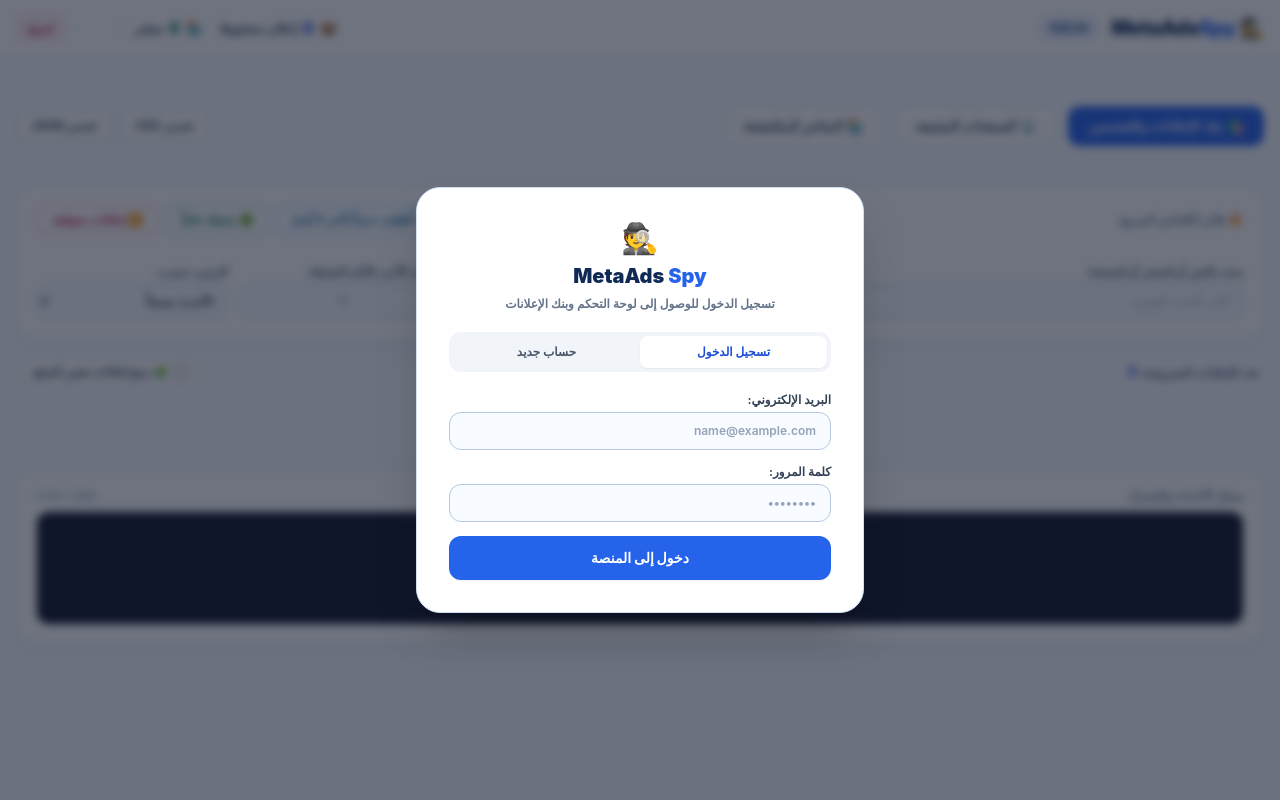
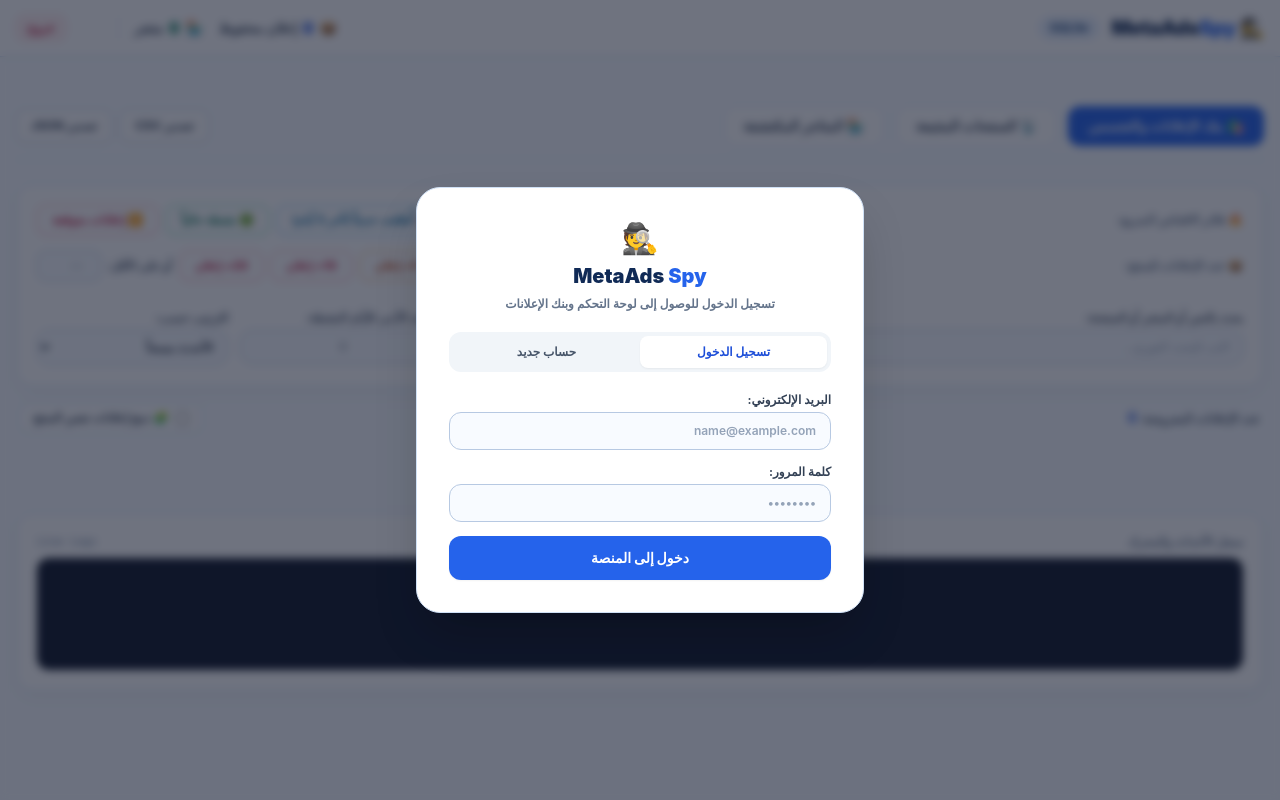
Before and after one commit to ot2dz/adscloud, a Flask app: page / in a window 1280 px wide. Run offline with Flask 3, Linux system fonts and the light colour scheme; data that the repository does not hold is empty; some libraries are stand-ins or nearby versions.

Commit message:
Quick filter: minimum number of ads per product
New row under the quick filters: All / 2+ / 5+ / 10+ / 20+ / custom.
Keeps only products (same advertiser + same product) that have at least
N ads matching the other active filters, in both grouped and per-ad
views (/api/ads?min_product_ads=N). Combines with the existing presets.

Co-Authored-By: Claude Opus 5.5 <noreply@anthropic.com>

```diff
--- a/app.py
+++ b/app.py
@@ -578,6 +578,7 @@ def api_ads():
     start_date_max = request.args.get("start_date_max", "")
     sort_by = request.args.get("sort_by", "collected_at")
     min_days_active = int(request.args.get("min_days_active", 0))
+    min_product_ads = int(request.args.get("min_product_ads", 0) or 0)
     target_id = request.args.get("target_id")
     target_id_val = int(target_id) if target_id and target_id.isdigit() else None
 
@@ -587,6 +588,7 @@ def api_ads():
         active_only=active_only, start_date_min=start_date_min,
         start_date_max=start_date_max, min_days_active=min_days_active,
         target_id=target_id_val, user_id=_scope_user_id(),
+        min_product_ads=min_product_ads,
     )
     total_ads = db.count_ads(**filters)
     if request.args.get("group", "0") == "1":
--- a/templates/index.html
+++ b/templates/index.html
@@ -205,6 +205,18 @@
           <button onclick="setPreset('new_launches')" id="preset-new_launches" class="text-xs px-3.5 py-1.5 rounded-lg bg-white text-sky-700 border border-sky-300 hover:bg-sky-50 font-bold transition shadow-sm">🚀 أُطلقت حديثاً (آخر 3 أيام)</button>
           <button onclick="setPreset('active')" id="preset-active" class="text-xs px-3.5 py-1.5 rounded-lg bg-white text-emerald-700 border border-emerald-300 hover:bg-emerald-50 font-bold transition shadow-sm">🟢 نشطة حالياً</button>
           <button onclick="setPreset('stopped')" id="preset-stopped" class="text-xs px-3.5 py-1.5 rounded-lg bg-white text-rose-700 border border-rose-300 hover:bg-rose-50 font-bold transition shadow-sm">⏸️ إعلانات متوقفة</button>
+        </div>
+      </div>
+
+      <!-- Ads-per-product filter (combines with the presets above) -->
+      <div class="flex items-center justify-between flex-wrap gap-2.5">
+        <span class="text-xs font-bold text-slate-500">📦 عدد الإعلانات للمنتج:</span>
+        <div class="flex items-center gap-2 flex-wrap">
+          <div id="min-product-ads-btns" class="flex items-center gap-2 flex-wrap"></div>
+          <label class="flex items-center gap-1.5 text-xs font-bold text-slate-600">أو على الأقل:
+            <input id="min-product-ads" type="number" min="0" placeholder="—" onchange="setMinProductAds(this.value)"
+              class="w-16 bg-[#f8fbff] border border-[#b7c9e2] rounded-lg px-2 py-1.5 text-center text-slate-800 font-bold focus:outline-none focus:ring-1 focus:ring-blue-500">
+          </label>
         </div>
       </div>
 
@@ -824,6 +836,34 @@ function setPreset(p) {
   loadAds();
 }
 
+// ── Ads-per-product filter ──
+let minProductAds = 0;
+const MIN_PRODUCT_ADS_CHOICES = [0, 2, 5, 10, 20];
+
+function renderProductAdsFilter() {
+  const box = document.getElementById('min-product-ads-btns');
+  if (!box) return;
+  box.innerHTML = MIN_PRODUCT_ADS_CHOICES.map(n => {
+    const on = n === minProductAds;
+    const cls = on
+      ? 'bg-blue-600 text-white border-blue-600'
+      : n >= 10 ? 'bg-white text-rose-700 border-rose-300 hover:bg-rose-50'
+      : n >= 5 ? 'bg-white text-orange-700 border-orange-300 hover:bg-orange-50'
+      : 'bg-white text-slate-700 border-[#cfe0f5] hover:bg-[#eef6ff]';
+    return `<button onclick="setMinProductAds(${n})" class="text-xs px-3.5 py-1.5 rounded-lg border font-bold transition shadow-sm ${cls}">${n ? n + '+ إعلان' : 'الكل'}</button>`;
+  }).join('');
+  const input = document.getElementById('min-product-ads');
+  input.value = minProductAds && !MIN_PRODUCT_ADS_CHOICES.includes(minProductAds) ? minProductAds : '';
+}
+
+function setMinProductAds(n) {
+  n = parseInt(n) || 0;
+  minProductAds = n > 1 ? n : 0;
+  renderProductAdsFilter();
+  loadAds();
+}
+document.addEventListener('DOMContentLoaded', renderProductAdsFilter);
+
 function debounceLoadAds() {
   clearTimeout(debounceTimer);
   debounceTimer = setTimeout(loadAds, 300);
@@ -921,6 +961,7 @@ async function loadAds(opts = {}) {
   const sort = document.getElementById('sort-by').value;
 
   let url = `/api/ads?search=${encodeURIComponent(q)}&preset=${currentPreset}&start_date_min=${encodeURIComponent(dmin)}&start_date_max=${encodeURIComponent(dmax)}&min_days_active=${mdays}&sort_by=${sort}`;
+  if (minProductAds > 1) url += `&min_product_ads=${minProductAds}`;
 
   if (currentTargetFilter) {
     if (currentTargetFilter.id) url += `&target_id=${currentTargetFilter.id}`;
```
Also changed, not shown: db.py (+15 -5 lines).
